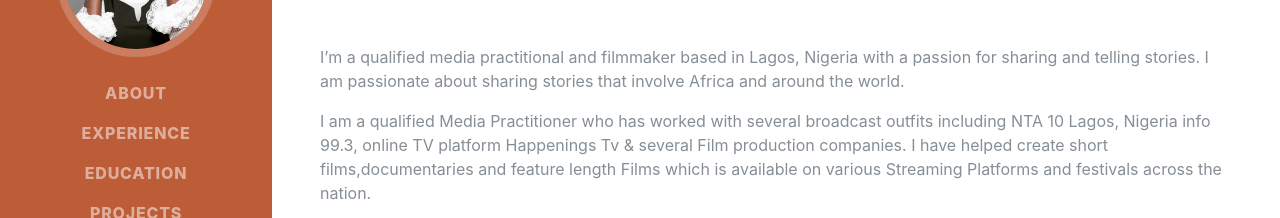
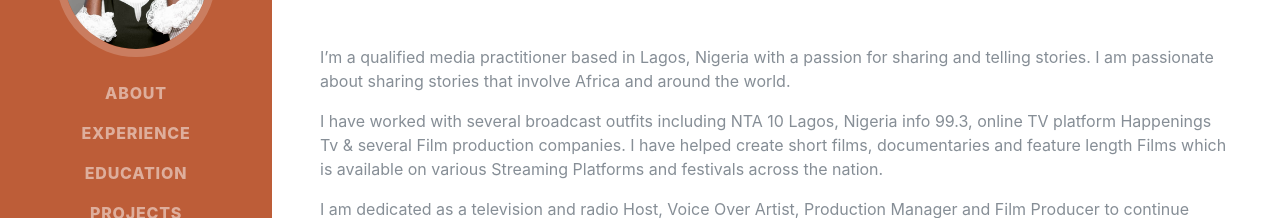
Before and after one commit to alejek/damilola, a plain HTML site: page resume/cv.html in a window 1280 px wide. Shown: the part 299-517 px from the top of the page. Drawn offline with Linux system fonts and the light colour scheme; a web font is replaced by a local one.

Commit message:
Add files via upload

```diff
--- a/resume/cv.html
+++ b/resume/cv.html
@@ -69,9 +69,10 @@
         <div class="subheading mb-5">25,Ibukun street · Surulere, Lagos State · (+234) 7060527452 ·
           <a href="mailto:name@email.com">alejek13@gmail.com</a>
         </div>  <!-- lead mb-5 -->
-        <p class="">I’m a qualified media practitional and filmmaker  based in Lagos, Nigeria with a passion for  sharing and telling stories. I am passionate about sharing stories  that involve Africa and around the world. </p>
-                        <p>I am a qualified Media Practitioner who has worked with several broadcast outfits including NTA 10 Lagos, Nigeria info 99.3,  online TV platform Happenings Tv & several Film production companies. I have helped create short films,documentaries and feature length Films which is available on various Streaming Platforms and festivals across the nation. </p>
-                        <p>I am dedicated as a  television and radio  Host, Voice Over Artist, Production Manager and Film Producer to  continue telling African Stories across continents and I hope you share in my adventures and passions through this platform.</p>
+        <p class="">I’m a qualified media practitioner based in Lagos, Nigeria with a passion for  sharing and telling stories. I am passionate about sharing stories  that involve Africa and around the world. </p>
+
+        <p>I have worked with several broadcast outfits including NTA 10 Lagos, Nigeria info 99.3,  online TV platform Happenings Tv & several Film production companies. I have helped create short films, documentaries and feature length Films which is available on various Streaming Platforms and festivals across the nation. </p>
+        <p>I am dedicated as a  television and radio  Host, Voice Over Artist, Production Manager and Film Producer to  continue telling African Stories across continents and I hope you share in my adventures and passions through this platform.</p>
         <div class="social-icons">
           <a href="https://ng.linkedin.com/in/damilola-aleje-1176a9113" target="_blank">
             <i class="fab fa-linkedin-in"></i>
```
